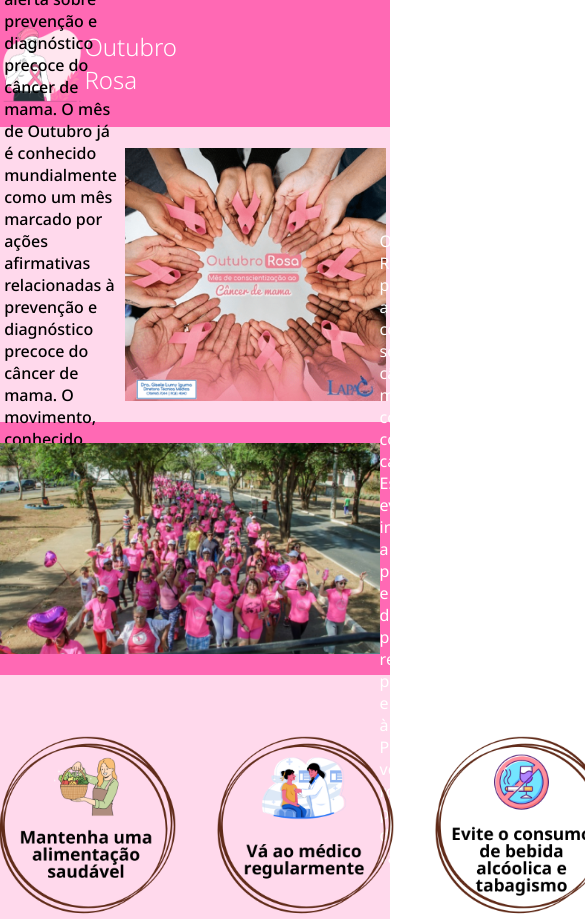
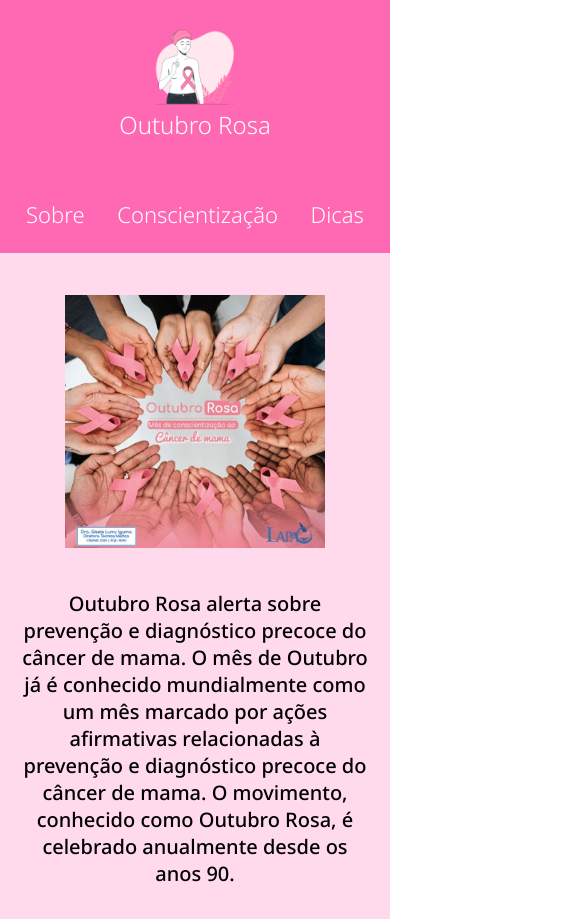
Before and after one commit to RafaGastao/desafio2, a plain HTML site: page index.html in a window 390 px wide. Shown: the top 919 px of the page, 585 px wide, since content can reach past the window. Drawn offline with Linux system fonts and the light colour scheme.

Commit message:
inclusão responsividade

```diff
--- a/style.scss
+++ b/style.scss
@@ -112,3 +112,60 @@
 
     }
 }
+@media (max-width: 500px) {
+    header {
+        height: 30vh;
+        flex-direction: column;
+.sessaoHeader{
+            flex-direction: column;
+            padding-right: 0;
+}
+        nav {
+            width: 95%;
+
+            ul {
+                a {
+                    font-size: 22px;
+                }
+            }
+        }
+    }
+
+    .maosOutubrorosa {
+        height: 80vh;
+        flex-direction: column-reverse;
+
+        p {
+            width: 90%;
+            font-size: 20px;
+            text-align: center;
+        }
+    }
+          .caminhadaRosa {
+              height: 80vh;
+              flex-direction: column-reverse;
+
+              p {
+                  width: 90%;
+                  font-size: 20px;
+                  text-align: center;
+              }
+          }
+    .sessaoCuidados {
+        height: 120vh;
+
+    flex-direction: column;
+    img{
+        height: 30vh;
+    }
+
+    }
+    .sessaoFotter {
+        flex-direction: column;
+        height: 45vh;
+
+
+}
+
+
+}
```
Also changed, not shown: style.css, 1 other file.
